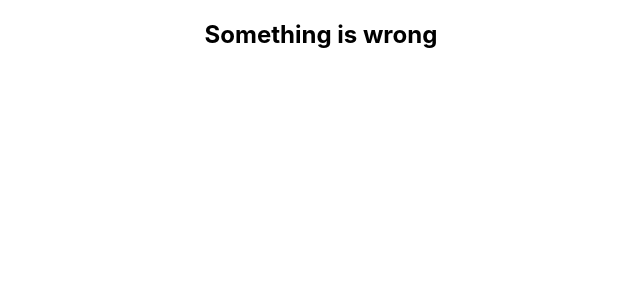
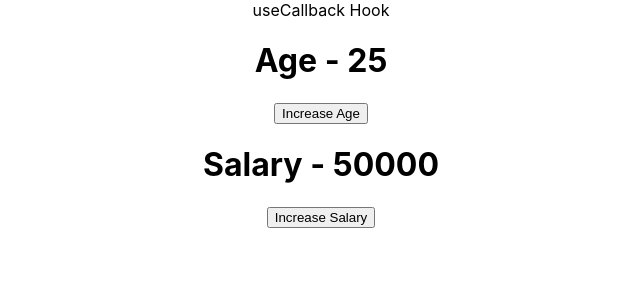
Before and after one commit to JulianBharadwaja/React_hook_practices, a React (Create React App) app: page / in a window 1280 px wide. Shown: the top 300 px of the page, without its empty margins (319-959 px from the left). Built offline with nearby package versions, Linux system fonts and the light colour scheme; no server answers.

Commit message:
Learnt useCallback

```diff
--- a/src/App.js
+++ b/src/App.js
@@ -1,6 +1,6 @@
 import "./App.css";
 
-import DataFetchingTwo from "./components/useReducerHook/DataFetchingTwo";
+import ParentComponent from "./components/useCallbackHook/ParentComponent";
 import React from "react";
 
 // export const CounterContext = React.createContext();
@@ -26,7 +26,7 @@ function App() {
     //   value={{ countState: count, countDispatch: dispatch }}
     // >
     <div className="App">
-      <DataFetchingTwo />
+      <ParentComponent />
     </div>
     // </CounterContext.Provider>
   );
--- /dev/null
+++ b/src/components/useCallbackHook/Button.js
@@ -0,0 +1,12 @@
+import React from "react";
+
+const Button = ({ handleClick, children }) => {
+  console.log("Rendering Button ", { children });
+  return (
+    <div>
+      <button onClick={handleClick}>{children}</button>
+    </div>
+  );
+};
+
+export default React.memo(Button);
--- /dev/null
+++ b/src/components/useCallbackHook/Count.js
@@ -0,0 +1,14 @@
+import React from "react";
+
+const Count = ({ text, count }) => {
+  console.log("Rendering Count ", { text });
+  return (
+    <div>
+      <h1>
+        {text} - {count}
+      </h1>
+    </div>
+  );
+};
+
+export default React.memo(Count);
--- /dev/null
+++ b/src/components/useCallbackHook/ParentComponent.js
@@ -0,0 +1,30 @@
+import React, { useCallback, useState } from "react";
+
+import Button from "./Button";
+import Count from "./Count";
+import Title from "./Title";
+
+const ParentComponent = () => {
+  const [age, setAge] = useState(25);
+  const [salary, setSalary] = useState(50000);
+
+  const incrementAge = useCallback(() => {
+    setAge(age + 1);
+  }, [age]);
+
+  const incrementSalary = useCallback(() => {
+    setSalary(salary + 1100);
+  }, [salary]);
+
+  return (
+    <div>
+      <Title />
+      <Count text="Age" count={age} />
+      <Button handleClick={incrementAge}>Increase Age</Button>
+      <Count text="Salary" count={salary} />
+      <Button handleClick={incrementSalary}>Increase Salary</Button>
+    </div>
+  );
+};
+
+export default ParentComponent;
--- /dev/null
+++ b/src/components/useCallbackHook/Title.js
@@ -0,0 +1,8 @@
+import React from "react";
+
+const Title = () => {
+  console.log("Rendering Title");
+  return <div>useCallback Hook</div>;
+};
+
+export default React.memo(Title);
```
Also changed, not shown: NoteReactHook.txt.
